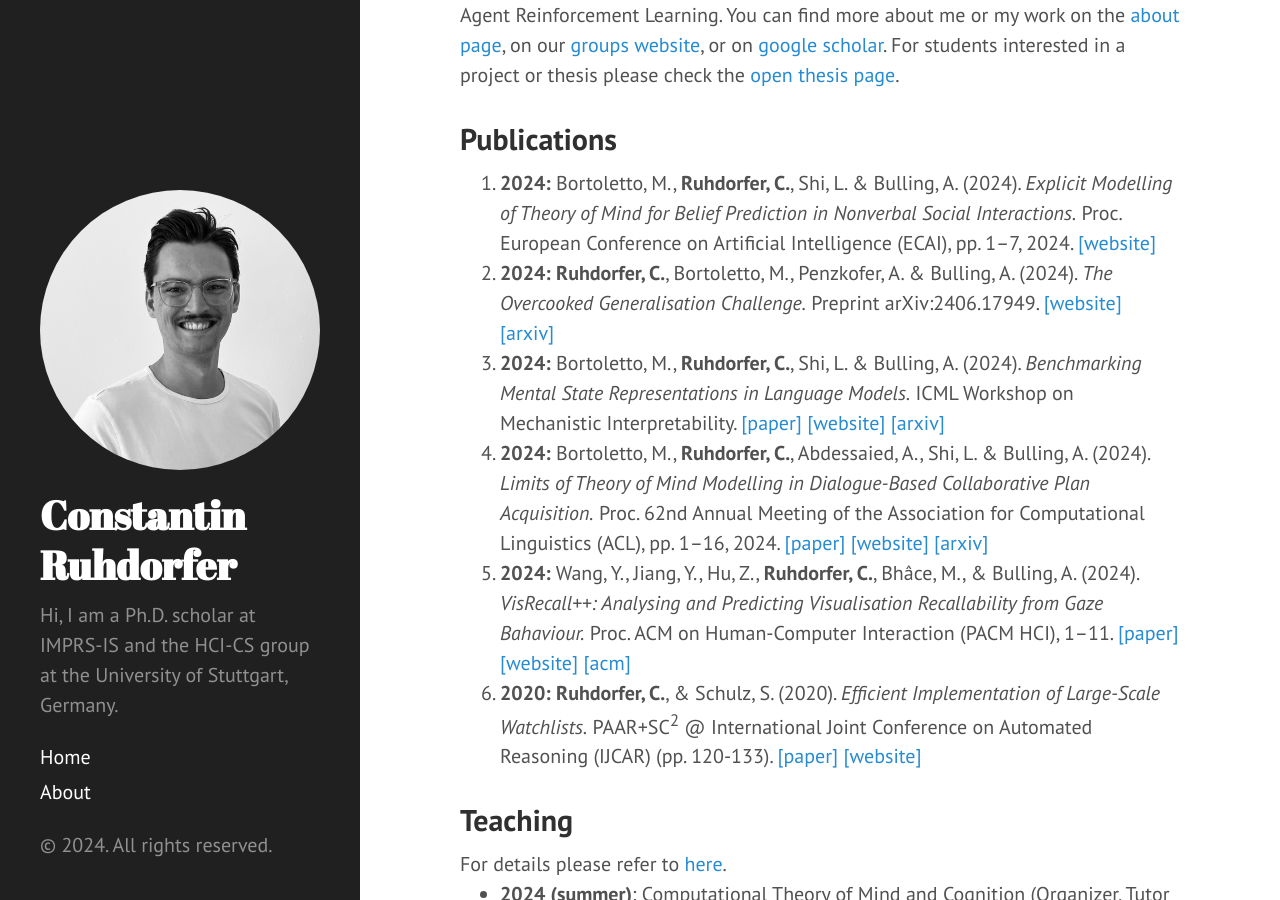
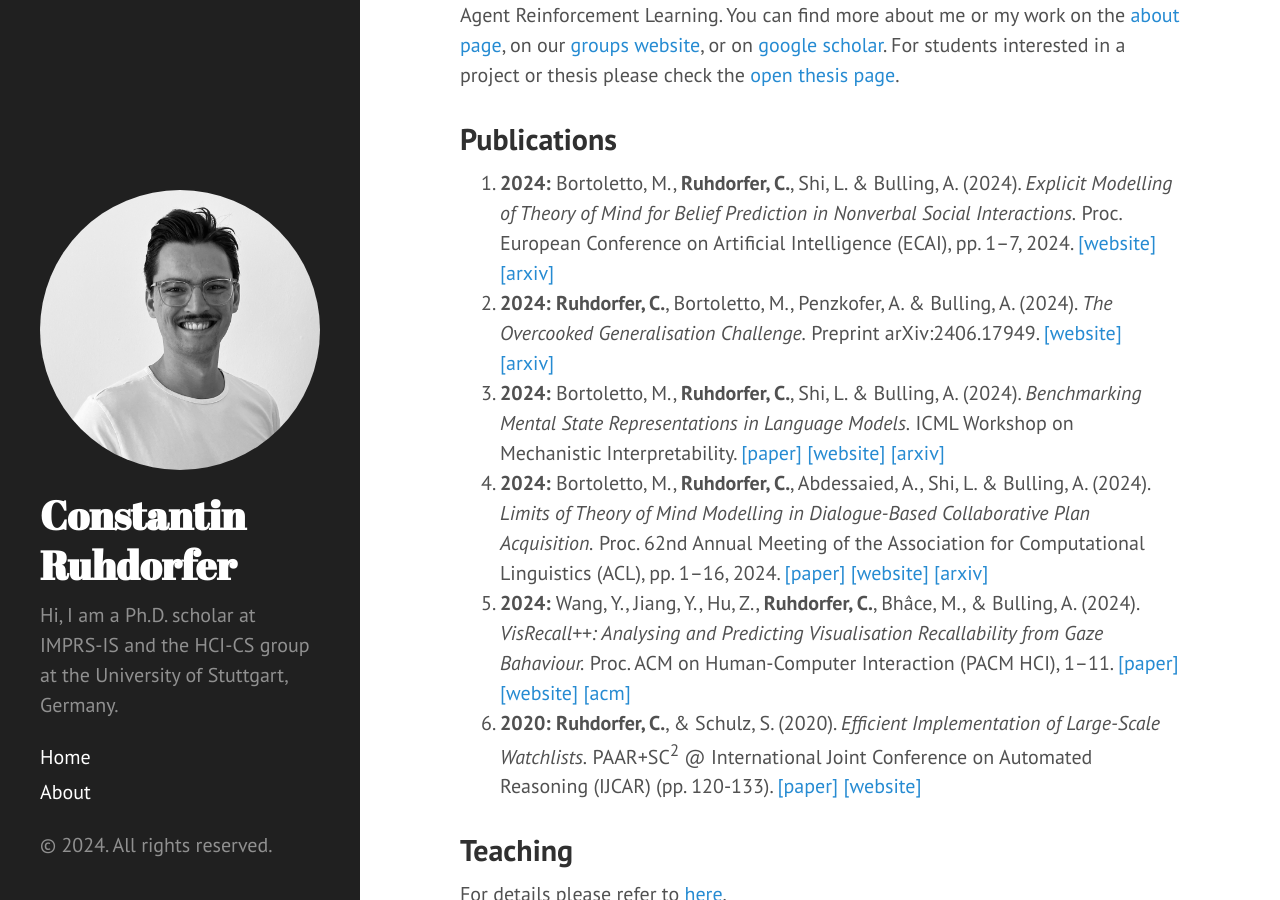
Before and after one commit to ConstantinRuhdorfer/constantinruhdorfer.github.io, a Jekyll site: the page built from index.html, in a window 1280 px wide and 900 px high, scrolled down 420 px. Built offline with Jekyll 4.4.1, drawn with Linux system fonts in a browser that asks for light colours; the list of posts is cut into pages by our own code.

Commit message:
Update index.html

```diff
--- a/index.html
+++ b/index.html
@@ -15,7 +15,7 @@ For students interested in a project or thesis please check the <a href="https:/
 <h2 class="post-title">Publications</h2>
 
 <ol>
-  <li><b>2024:</b> Bortoletto, M., <b>Ruhdorfer, C.</b>, Shi, L. & Bulling, A. (2024). <i>Explicit Modelling of Theory of Mind for Belief Prediction in Nonverbal Social Interactions.</i> Proc. European Conference on Artificial Intelligence (ECAI), pp. 1–7, 2024. <a href="https://www.perceptualui.org/publications/bortoletto24_ecai/">[website]</a></li>
+  <li><b>2024:</b> Bortoletto, M., <b>Ruhdorfer, C.</b>, Shi, L. & Bulling, A. (2024). <i>Explicit Modelling of Theory of Mind for Belief Prediction in Nonverbal Social Interactions.</i> Proc. European Conference on Artificial Intelligence (ECAI), pp. 1–7, 2024. <a href="https://www.perceptualui.org/publications/bortoletto24_ecai/">[website]</a> <a href="https://arxiv.org/abs/2407.06762">[arxiv]</a></li>
   <li><b>2024:</b> <b>Ruhdorfer, C.</b>, Bortoletto, M., Penzkofer, A. & Bulling, A. (2024). <i>The Overcooked Generalisation Challenge.</i> Preprint arXiv:2406.17949. <a href="https://www.perceptualui.org/publications/ruhdorfer2024_arxiv/">[website]</a> <a href="https://arxiv.org/abs/2406.17949">[arxiv]</a></li>
   <li><b>2024:</b> Bortoletto, M., <b>Ruhdorfer, C.</b>, Shi, L. & Bulling, A. (2024). <i>Benchmarking Mental State Representations in Language Models.</i> ICML Workshop on Mechanistic Interpretability. <a href="https://www.perceptualui.org/publications/bortoletto24_icmlw.pdf">[paper]</a> <a href="https://www.perceptualui.org/publications/bortoletto24_icmlw/">[website]</a> <a href="https://arxiv.org/abs/2406.17513">[arxiv]</a></li>
   <li><b>2024:</b> Bortoletto, M., <b>Ruhdorfer, C.</b>, Abdessaied, A., Shi, L. & Bulling, A. (2024). <i>Limits of Theory of Mind Modelling in Dialogue-Based Collaborative Plan Acquisition.</i> Proc. 62nd Annual Meeting of the Association for Computational Linguistics (ACL), pp. 1–16, 2024. <a href="https://www.perceptualui.org/publications/bortoletto24_acl.pdf">[paper]</a> <a href="https://www.perceptualui.org/publications/bortoletto24_acl/">[website]</a> <a href="https://arxiv.org/abs/2405.12621">[arxiv]</a></li>
```
